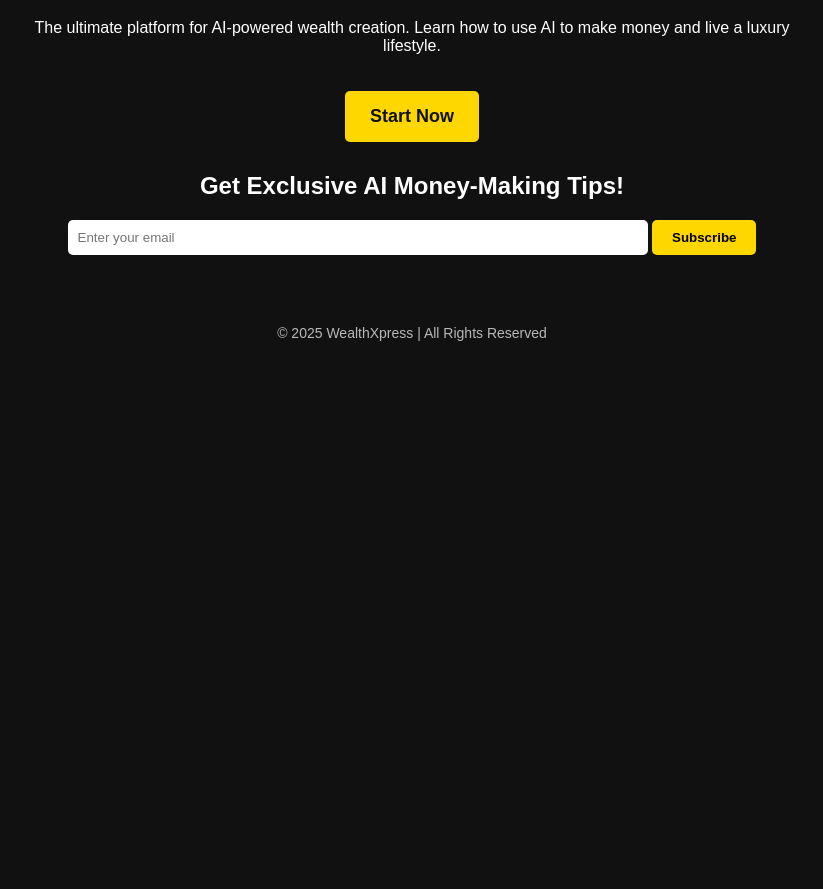
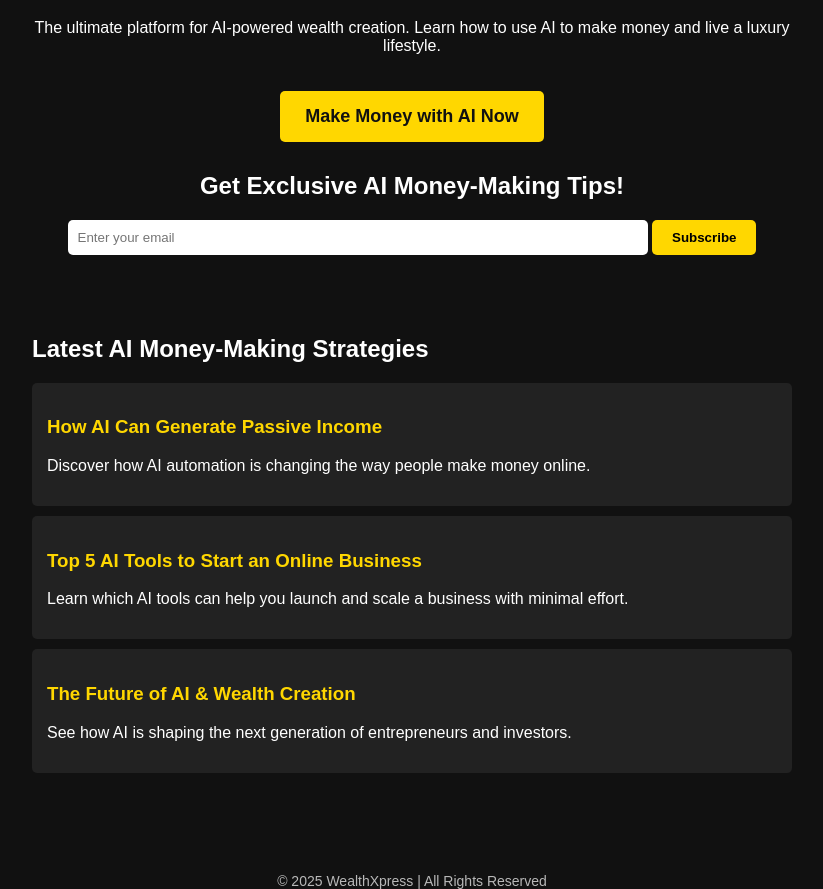
Before and after one commit to LXino-LXpedite/WealthXpress, a plain HTML site: page index.html in a window 1280 px wide. Shown: the part 131-1020 px from the top of the page, without its empty margins (228-1051 px from the left). Before the commit the page ends 800 px from the top, so only its background shows below. Drawn offline with Linux system fonts and the light colour scheme.

Commit message:
Update index.html

```diff
--- a/index.html
+++ b/index.html
@@ -60,20 +60,57 @@
         .email-signup button:hover {
             background-color: #ffd700;
         }
+        .blog-section {
+            margin-top: 40px;
+            text-align: left;
+            padding: 20px;
+        }
+        .blog-post {
+            background-color: #222;
+            padding: 15px;
+            margin: 10px 0;
+            border-radius: 5px;
+        }
+        .blog-post h3 {
+            color: gold;
+        }
+        .blog-post a {
+            color: gold;
+            text-decoration: none;
+        }
+        .blog-post a:hover {
+            text-decoration: underline;
+        }
     </style>
 </head>
 <body>
     <div class="container">
         <h1>Welcome to WealthXpress</h1>
         <p>The ultimate platform for AI-powered wealth creation. Learn how to use AI to make money and live a luxury lifestyle.</p>
-        <a href="https://your-affiliate-link.com" class="cta-button">Start Now</a>
+        <a href="https://your-affiliate-link.com" class="cta-button">Make Money with AI Now</a>
 
         <div class="email-signup">
             <h2>Get Exclusive AI Money-Making Tips!</h2>
-            <form action="https://formsubmit.co/your-email@gmail.com" method="POST">
+            <form action="https://formsubmit.co/lx2000gt500@gmail.com" method="POST">
                 <input type="email" name="email" placeholder="Enter your email" required>
                 <button type="submit">Subscribe</button>
             </form>
+        </div>
+
+        <div class="blog-section">
+            <h2>Latest AI Money-Making Strategies</h2>
+            <div class="blog-post">
+                <h3><a href="#">How AI Can Generate Passive Income</a></h3>
+                <p>Discover how AI automation is changing the way people make money online.</p>
+            </div>
+            <div class="blog-post">
+                <h3><a href="#">Top 5 AI Tools to Start an Online Business</a></h3>
+                <p>Learn which AI tools can help you launch and scale a business with minimal effort.</p>
+            </div>
+            <div class="blog-post">
+                <h3><a href="#">The Future of AI & Wealth Creation</a></h3>
+                <p>See how AI is shaping the next generation of entrepreneurs and investors.</p>
+            </div>
         </div>
     </div>
     <div class="footer">&copy; 2025 WealthXpress | All Rights Reserved</div>
```
